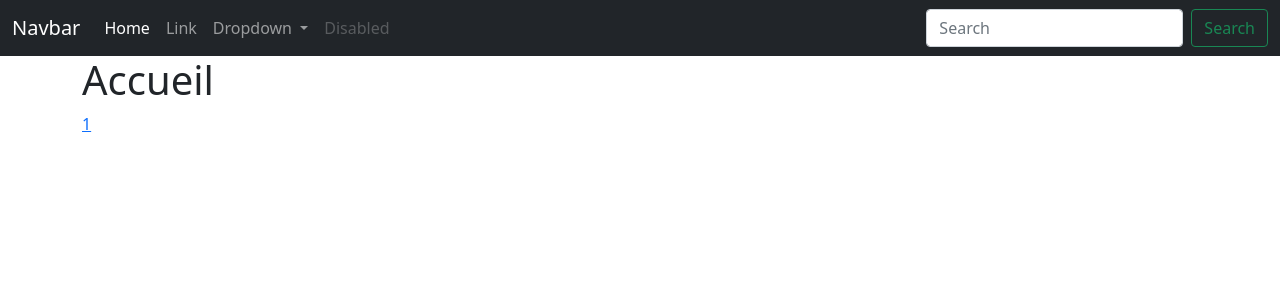
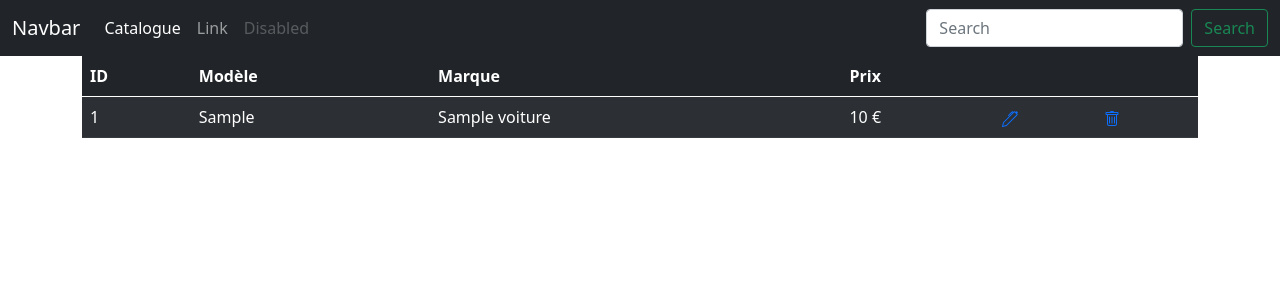
Before and after one commit to RubyCouz/exemple_poo, a PHP site: template views/voitures/index.php in a window 1280 px wide. Shown: the top 300 px of the page. Run offline with PHP 8.4, Linux system fonts and the light colour scheme; the template is opened without the code that fills it: most values are stand-ins (such as "Sample title", 1, 10 or a date in 2020).

Commit message:
mise en forme liste véhicule

```diff
--- a/controllers/Voitures.php
+++ b/controllers/Voitures.php
@@ -13,7 +13,7 @@ class Voitures extends AbstractController
         // accès à la méthode loadModel() de abstractController, qui permet de charger le model voulu
         $voiture = $this->loadModel('Voiture');
         // appel de la méthode getAll() de l'abstractController
-        $voitureList = $voiture->getAll();
+        $voitureList = $voiture->getCarsInformations();
         // envoie des données vers la vue
         $this->render('index', ['voitures' => $voitureList]);
     }
--- a/views/layout/default.php
+++ b/views/layout/default.php
@@ -21,21 +21,10 @@
         <div class="collapse navbar-collapse" id="navbarSupportedContent">
             <ul class="navbar-nav me-auto mb-2 mb-lg-0">
                 <li class="nav-item">
-                    <a class="nav-link active" aria-current="page" href="#">Home</a>
+                    <a class="nav-link active" aria-current="page" href="/voitures/index">Catalogue</a>
                 </li>
                 <li class="nav-item">
                     <a class="nav-link" href="#">Link</a>
-                </li>
-                <li class="nav-item dropdown">
-                    <a class="nav-link dropdown-toggle" href="#" id="navbarDropdown" role="button" data-bs-toggle="dropdown" aria-expanded="false">
-                        Dropdown
-                    </a>
-                    <ul class="dropdown-menu" aria-labelledby="navbarDropdown">
-                        <li><a class="dropdown-item" href="#">Action</a></li>
-                        <li><a class="dropdown-item" href="#">Another action</a></li>
-                        <li><hr class="dropdown-divider"></li>
-                        <li><a class="dropdown-item" href="#">Something else here</a></li>
-                    </ul>
                 </li>
                 <li class="nav-item">
                     <a class="nav-link disabled" href="#" tabindex="-1" aria-disabled="true">Disabled</a>
--- a/views/voitures/index.php
+++ b/views/voitures/index.php
@@ -1,14 +1,47 @@
 <div class="container">
-    <h1>Accueil</h1>
-
+    <div class="row">
+        <div class="col-sm-12">
+            <table class="table table-dark table-hover table-striped">
+                <thead>
+                <tr>
+                    <th>ID</th>
+                    <th>Modèle</th>
+                    <th>Marque</th>
+                    <th>Prix</th>
+                    <th></th>
+                    <th></th>
+                </tr>
+                </thead>
+                <tbody>
                 <?php
                 foreach ($voitures as $voiture) {
                 ?>
-        <p>
-            <a href="/voitures/getOneCar/<?= $voiture->id ?>"> <?= $voiture->id ?></a>
-
-        </p>
+                <tr>
+                    <td><?= $voiture->id ?></td>
+                    <td><?= $voiture->voit_model ?></td>
+                    <td><?= $voiture->marque_nom ?></td>
+                    <td><?= $voiture->voit_prix ?> €</td>
+                    <td>
+                        <a href="/voitures/getOneCar/<?= $voiture->id ?>">
+                            <svg xmlns="http://www.w3.org/2000/svg" width="16" height="16" fill="currentColor" class="bi bi-pen" viewBox="0 0 16 16">
+                                <path d="M13.498.795l.149-.149a1.207 1.207 0 1 1 1.707 1.708l-.149.148a1.5 1.5 0 0 1-.059 2.059L4.854 14.854a.5.5 0 0 1-.233.131l-4 1a.5.5 0 0 1-.606-.606l1-4a.5.5 0 0 1 .131-.232l9.642-9.642a.5.5 0 0 0-.642.056L6.854 4.854a.5.5 0 1 1-.708-.708L9.44.854A1.5 1.5 0 0 1 11.5.796a1.5 1.5 0 0 1 1.998-.001zm-.644.766a.5.5 0 0 0-.707 0L1.95 11.756l-.764 3.057 3.057-.764L14.44 3.854a.5.5 0 0 0 0-.708l-1.585-1.585z"/>
+                            </svg>
+                        </a>
+                    </td>
+                    <td>
+                        <a href="">
+                            <svg xmlns="http://www.w3.org/2000/svg" width="16" height="16" fill="currentColor" class="bi bi-trash" viewBox="0 0 16 16">
+                                <path d="M5.5 5.5A.5.5 0 0 1 6 6v6a.5.5 0 0 1-1 0V6a.5.5 0 0 1 .5-.5zm2.5 0a.5.5 0 0 1 .5.5v6a.5.5 0 0 1-1 0V6a.5.5 0 0 1 .5-.5zm3 .5a.5.5 0 0 0-1 0v6a.5.5 0 0 0 1 0V6z"/>
+                                <path fill-rule="evenodd" d="M14.5 3a1 1 0 0 1-1 1H13v9a2 2 0 0 1-2 2H5a2 2 0 0 1-2-2V4h-.5a1 1 0 0 1-1-1V2a1 1 0 0 1 1-1H6a1 1 0 0 1 1-1h2a1 1 0 0 1 1 1h3.5a1 1 0 0 1 1 1v1zM4.118 4L4 4.059V13a1 1 0 0 0 1 1h6a1 1 0 0 0 1-1V4.059L11.882 4H4.118zM2.5 3V2h11v1h-11z"/>
+                            </svg>
+                        </a>
+                    </td>
+                </tr>
                 <?php
                 }
                 ?>
+                </tbody>
+            </table>
         </div>
+    </div>
+</div>
```
Also changed, not shown: controllers/Home.php (added, +12 -0 lines), index.php (+5 -3 lines), model/Voiture.php (+7 -0 lines), views/home/home.php (added, +7 -0 lines). Lines whose indentation alone changed are shown as unchanged.
